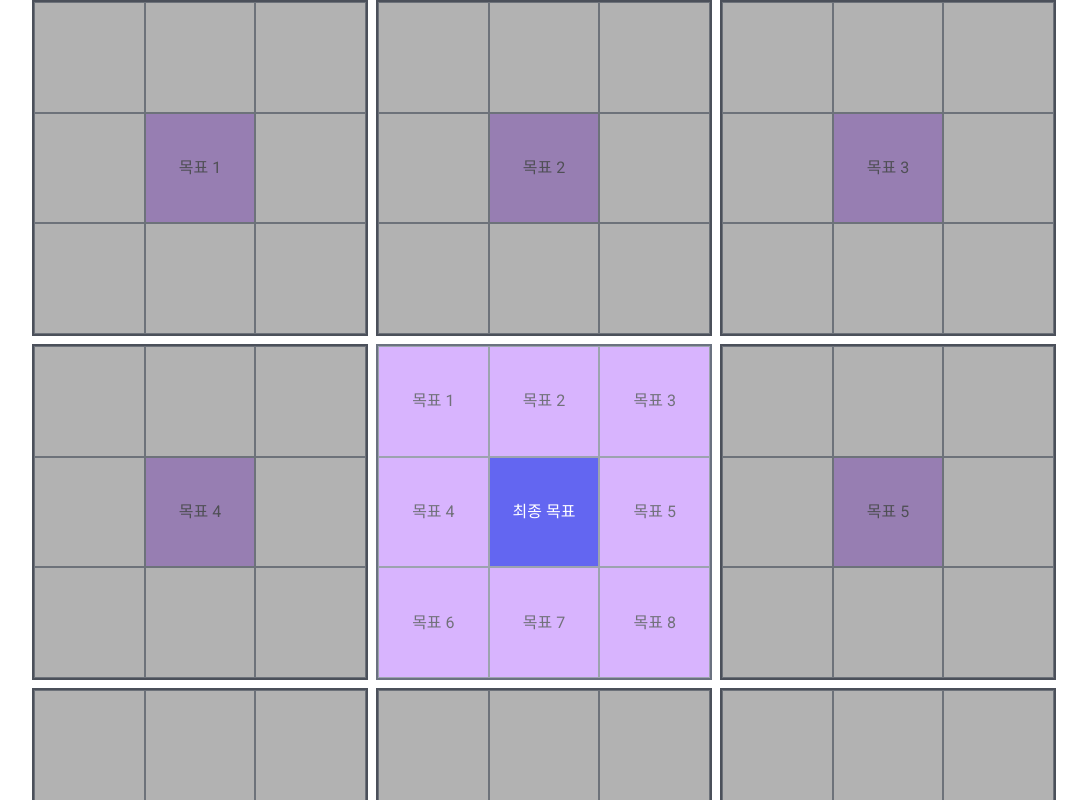
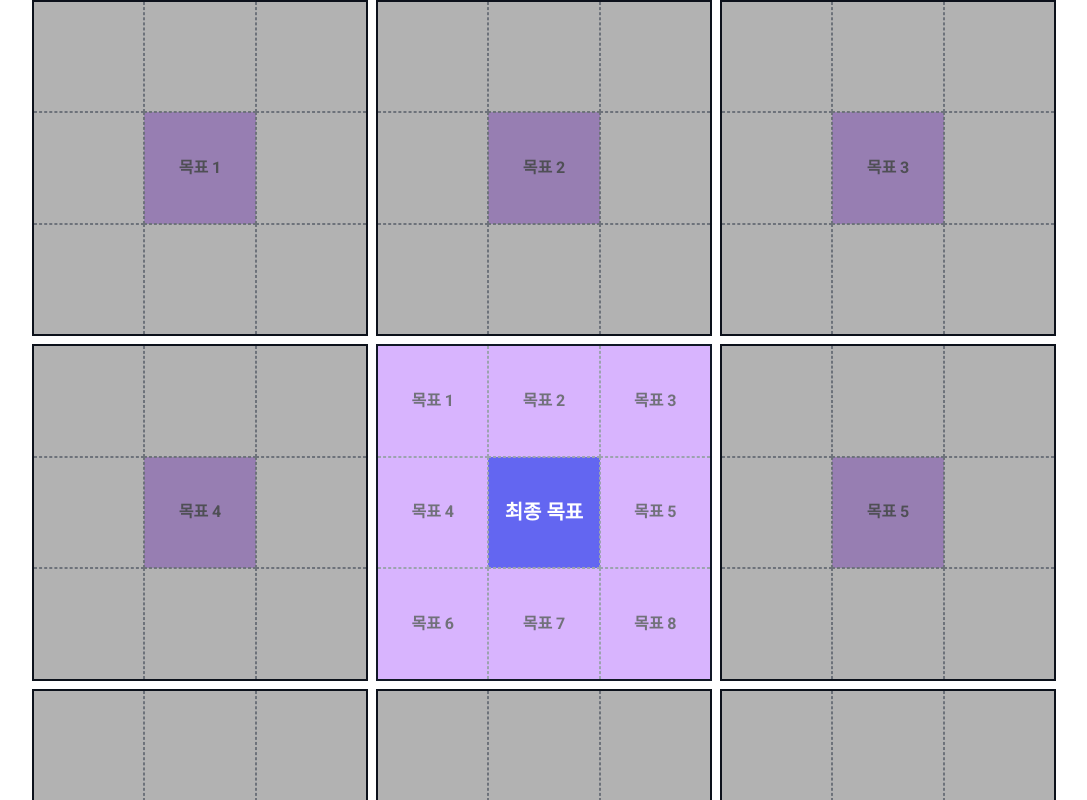
Before and after one commit to GINK-SS/mandal-art, a Next.js app: page /create in a window 1280 px wide. Shown: the top 800 px of the page, without its empty margins (96-1183 px from the left). Built offline with nearby package versions, Linux system fonts and the light colour scheme; a web font is replaced by a local one.

Commit message:
Design: 메인 테이블에서 뻗어난 화살표 구현
- 세부 목표를 입력하지 않아 비활성화 된 상태에서는 보이지 않고, 활성화 시에만 출력되도록 함
- 폰트 굵기 및 크기 변경

```diff
--- a/src/app/create/element.tsx
+++ b/src/app/create/element.tsx
@@ -8,15 +8,26 @@ type ElementProps = {
   tIdx: number;
   idx: number;
   content: string;
+  isActive: boolean;
   placeholder?: string;
 };
 
-export default function Element({ tIdx, idx, content, placeholder }: ElementProps) {
+export default function Element({ tIdx, idx, content, isActive, placeholder }: ElementProps) {
   const dispatch = useDispatch<AppDispatch>();
   const tdRef = useRef<HTMLTableCellElement>(null);
   const textareaRef = useRef<HTMLTextAreaElement>(null);
   const [isFocus, setIsFocus] = useState<boolean>(false);
   const [isMouseDown, setIsMouseDown] = useState<boolean>(false);
+  const rotateVariants = new Map([
+    [0, 'rotate-[135deg]'],
+    [1, 'rotate-180'],
+    [2, '-rotate-[135deg]'],
+    [3, 'rotate-90'],
+    [5, '-rotate-90'],
+    [6, 'rotate-45'],
+    [7, 'rotate-0'],
+    [8, '-rotate-45'],
+  ]);
 
   const isOverHeight = (textarea: HTMLTextAreaElement, td: HTMLTableCellElement) => {
     const textareaHeight = textarea.scrollHeight;
@@ -61,20 +72,33 @@ export default function Element({ tIdx, idx, content, placeholder }: ElementProp
   return (
     <td
       ref={tdRef}
-      className={`flex items-center justify-center border border-gray-400 cursor-text after:pt-[100%]
-      ${tIdx === 4 && idx === 4 && 'bg-indigo-500'}
-      ${tIdx === 4 && idx !== 4 && 'bg-purple-300'}
-      ${tIdx !== 4 && idx === 4 && 'bg-purple-300 cursor-default'}`}
+      className={`relative flex items-center justify-center w-full p-px border border-dashed border-gray-400 after:pt-[100%]
+      ${idx <= 2 && 'border-t-0'}
+      ${idx >= 6 && 'border-b-0'}
+      ${idx % 3 === 0 && 'border-l-0'}
+      ${idx % 3 === 2 && 'border-r-0'}
+      ${tIdx === 4 && idx === 4 && 'bg-indigo-500 text-xl font-bold'}
+      ${tIdx === 4 && idx !== 4 && 'bg-purple-300 font-semibold'}
+      ${tIdx !== 4 && idx === 4 ? 'bg-purple-300 font-semibold cursor-default' : 'cursor-text'}`}
       onClick={handleTdClick}
       onFocus={() => setIsFocus(true)}
       onBlur={() => setIsFocus(false)}
       onMouseDown={() => setIsMouseDown(true)}
       onMouseUp={() => setIsMouseDown(false)}
     >
+      {tIdx !== 4 && tIdx + idx === 8 && isActive && (
+        <div className={`absolute -z-10 w-full ${rotateVariants.get(tIdx)} fill-purple-300`}>
+          <svg data-name="arrow-bottom" xmlns="http://www.w3.org/2000/svg" viewBox="0 0 16 16">
+            <path d="M2.38 7h12l-6 7-6-7z" />
+            <path d="M10.37 8.11h-4v-6h4z" />
+          </svg>
+        </div>
+      )}
+
       <textarea
         ref={textareaRef}
         rows={1}
-        className={`w-full text-center resize-none outline-0 bg-transparent
+        className={`w-full text-center resize-none outline-0 bg-transparent leading-6
         ${
           tIdx === 4 && idx === 4
             ? 'text-white placeholder:text-white'
--- a/src/app/create/table.tsx
+++ b/src/app/create/table.tsx
@@ -12,8 +12,8 @@ export default function Table({ tIdx, isActive, elements }: TableProps) {
     <div className="relative">
       <div className={`absolute z-10 w-full h-full bg-black opacity-30 ${isActive && 'hidden'}`} />
 
-      <table className="border-2 border-collapse border-gray-500">
-        <tbody className="border-collapse">
+      <table className="border-2 border-collapse border-gray-900">
+        <tbody>
           {elements.map(
             (_, i) =>
               i % 3 === 0 && (
@@ -24,6 +24,7 @@ export default function Table({ tIdx, isActive, elements }: TableProps) {
                       tIdx={tIdx}
                       idx={idx + i}
                       content={element.content}
+                      isActive={isActive}
                       placeholder={element.placeholder}
                     />
                   ))}
```
